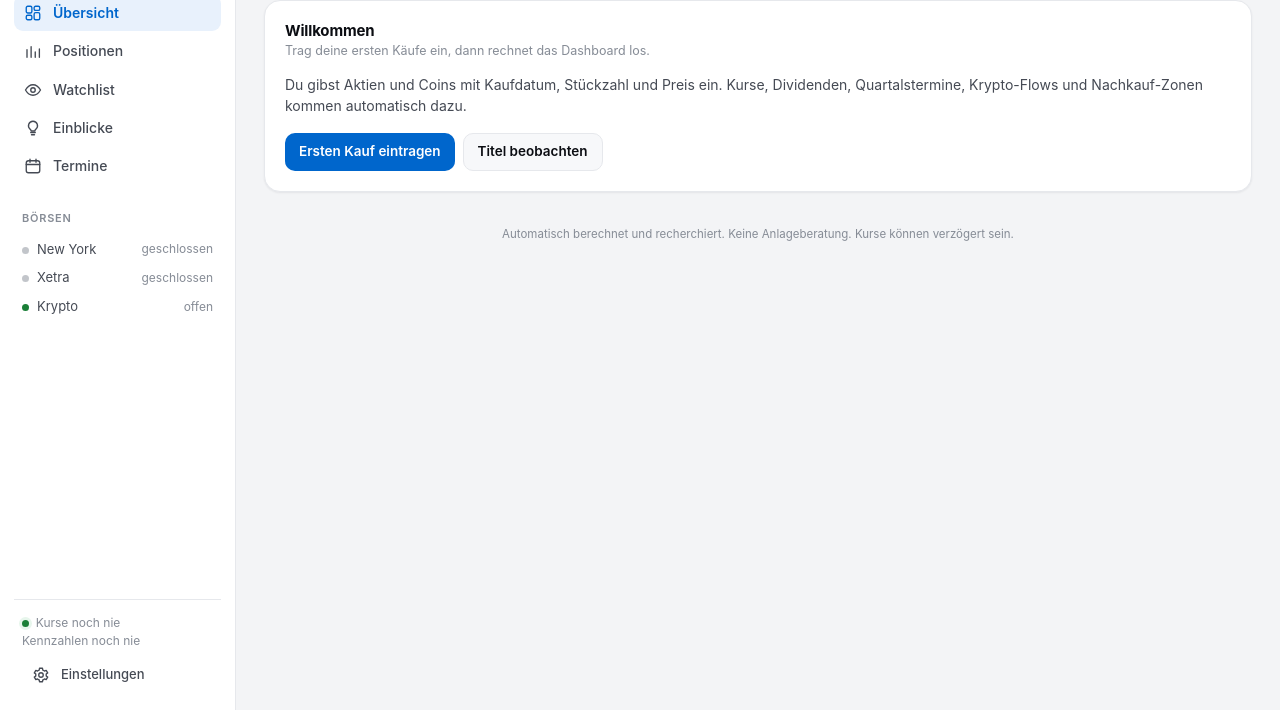
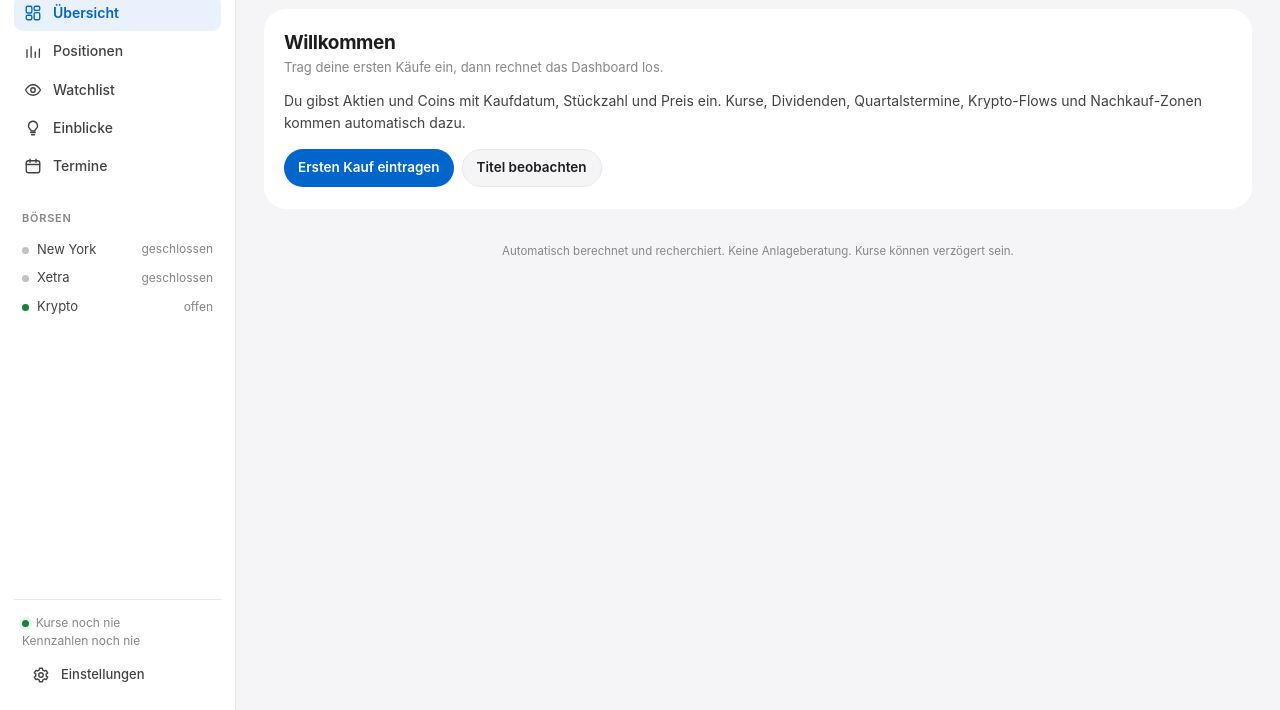
Before and after one commit to news2323/depot, a plain HTML site: page web/index.html in a window 1280 px wide. Shown: the part 90-800 px from the top of the page. Drawn offline with Linux system fonts and the light colour scheme; no server answers.

Commit message:
Design in den Farben und Formen des Newsletters
Co-Authored-By: Claude Opus 5.5 <noreply@anthropic.com>

```diff
--- a/web/app.css
+++ b/web/app.css
@@ -3,14 +3,15 @@
    Hell und dunkel: folgt dem System, in den Einstellungen umstellbar (data-theme). Farben der Kursbewegung wie im Newsletter. */
 :root{
   color-scheme:light;
-  --bg:#f3f4f6;--surface:#fff;--surface2:#f7f8fa;--surface3:#eef0f3;
-  --ink:#0b0d12;--ink2:#454a54;--ink3:#868c96;--line:#e6e8ec;--line2:#d6d9df;
+  /* Farben wie im Newsletter (BG, SURFACE, INK, INK2, INK3, LINE), Jakobs Wunsch vom 21.11.2026 */
+  --bg:#f5f5f7;--surface:#fff;--surface2:#f5f5f7;--surface3:#f0f0f2;
+  --ink:#1d1d1f;--ink2:#424245;--ink3:#86868b;--line:#e8e8ed;--line2:#d2d2d7;
   --accent:#0066cc;--accent-bg:#e8f1fc;--link:#0066cc;--on-accent:#fff;
   --up:#1a7f37;--up-bg:#e7f6ec;--down:#d70015;--down-bg:#fdecee;--warn:#b35c00;--warn-bg:#fff3e3;
-  --hm-up:#13893b;--hm-down:#d92d3a;--hm-mid:#e4e7ec;--hm-ink:#0b0d12;
+  --hm-up:#13893b;--hm-down:#d92d3a;--hm-mid:#e8e8ed;--hm-ink:#1d1d1f;
   --s1:#2a78d6;--s2:#eb6834;--s3:#1baf7a;--s4:#eda100;--s5:#e87ba4;--s6:#008300;--s7:#6250d6;--s8:#e34948;--s0:#b9bec7;
   --c1:var(--accent);--c2:#b35c00;--c3:#007d75;
-  --shadow:0 1px 2px rgba(16,24,40,.04),0 1px 3px rgba(16,24,40,.03);
+  --shadow:none;
   --pop:0 18px 50px rgba(16,24,40,.18);
   --font:-apple-system,BlinkMacSystemFont,'SF Pro Text','SF Pro Display','Helvetica Neue',Helvetica,Arial,sans-serif;
   --mono:ui-monospace,'SF Mono',SFMono-Regular,Menlo,Consolas,monospace;
@@ -559,3 +560,18 @@ input:focus,select:focus{border-color:var(--accent);background:var(--surface)}
   .g12>.card,.g12 .colstack>.card{order:10}
   .g12 .card.o0{order:0}.g12 .card.o1{order:1}.g12 .card.o2{order:2}.g12 .card.o3{order:3}.g12 .card.o4{order:4}.g12 .card.o5{order:5}.g12 .card.o6{order:6}
 }
+
+/* Newsletter-Look: weiße Karten ohne Rahmen mit großen Rundungen auf hellgrauem Grund, Kacheln in Grau, Pillen rund */
+.card{border:0;border-radius:22px;padding:22px 20px}
+.card h2{font-size:19px;font-weight:700;letter-spacing:-.02em}
+.card .sub{font-size:13px}
+.top h1{font-size:34px;font-weight:700;letter-spacing:-.03em}
+.tile,.fgbox,.grokbox{border:0;border-radius:16px}
+.perf{border:0;border-radius:16px;background:var(--surface2)}
+.perf>div{border-color:var(--surface)}
+.seg{border-radius:999px}.seg button{border-radius:999px}
+.btn{border-radius:999px}
+.note{border:0;border-radius:16px}
+.chip{border-radius:999px}
+.strip{border:0;border-radius:22px}
+@media(max-width:759px){.card{border-radius:20px;padding:18px 16px}.top h1{font-size:30px}}
```
Also changed, not shown: 1 other file.
